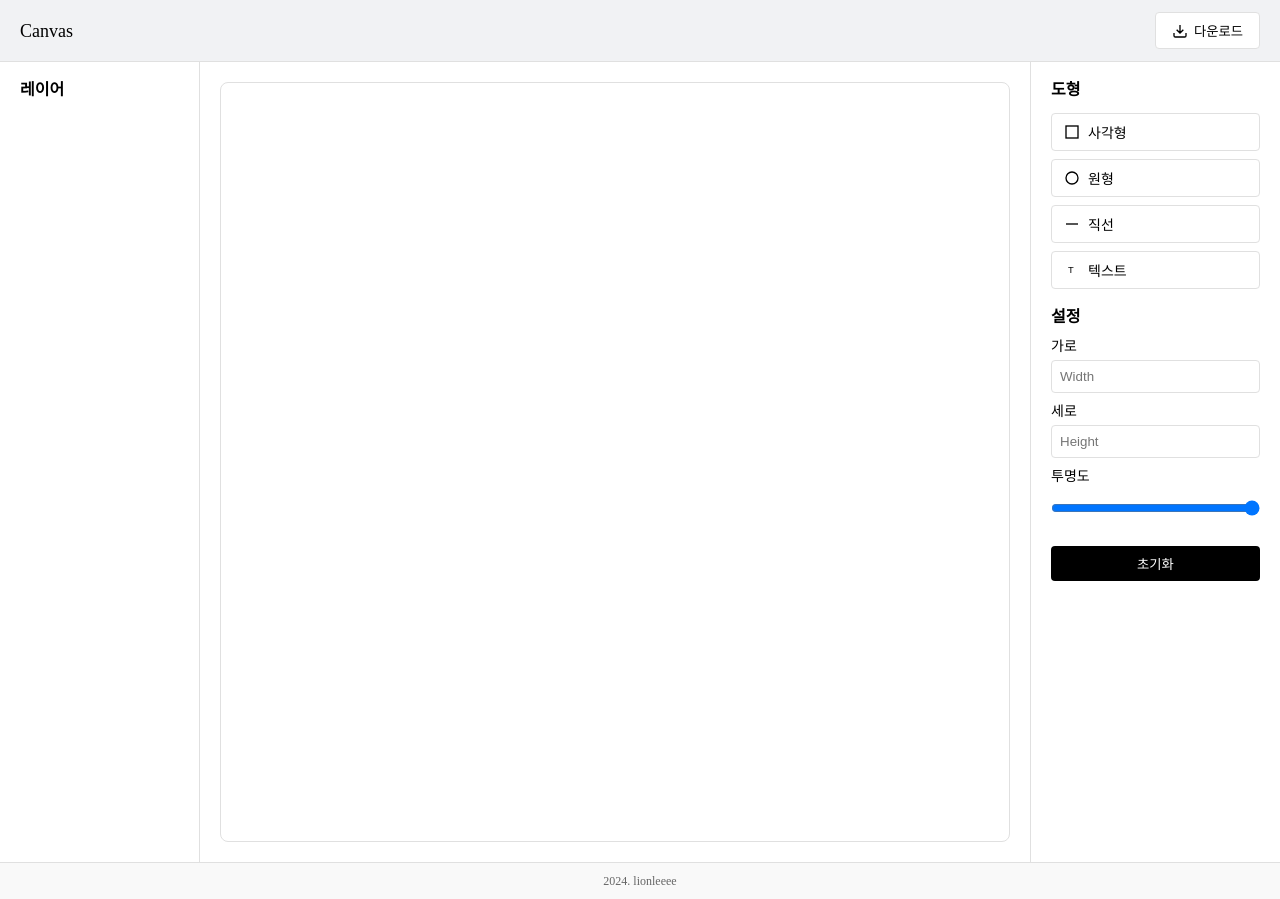
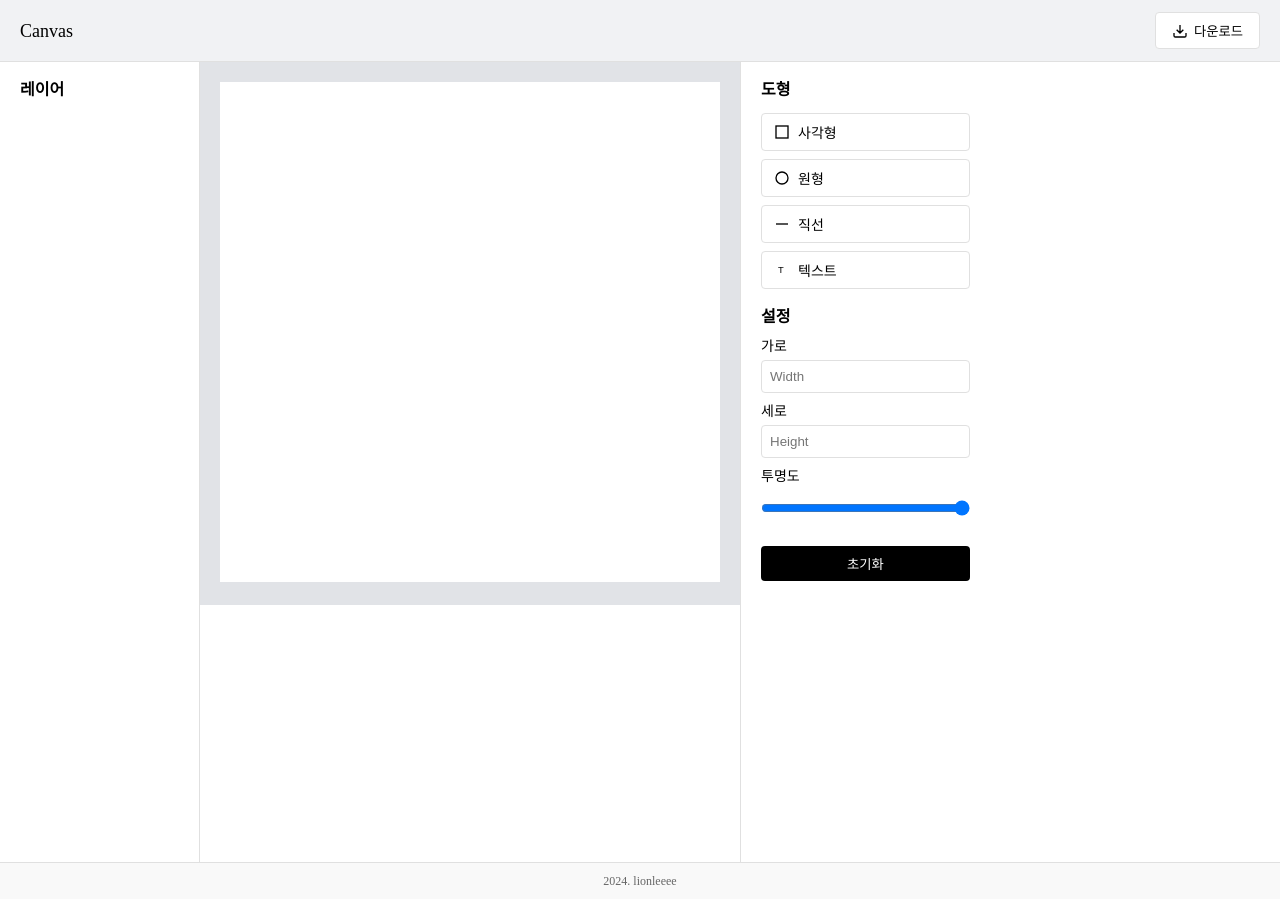
Before and after one commit to lionleeee/vanilla-figma-spa, a website built with Vite: page index.html in a window 1280 px wide. Built offline with nearby package versions, Linux system fonts and the light colour scheme.

Commit message:
feat : 캔버스 컴포넌트 생성

```diff
--- /dev/null
+++ b/src/features/canvas/components/CanvasArea.js
@@ -0,0 +1,29 @@
+export default class CanvasArea extends HTMLElement {
+  constructor() {
+    super();
+    this.context = null;
+    this.width = 500;
+    this.height = 500;
+  }
+  async connectedCallback() {
+    this.render();
+    await Promise.resolve();
+    this.initCanvas();
+  }
+
+  render() {
+    this.innerHTML = `
+    <div class="main-canvas">
+      <canvas id="drawingCanvas" width="${this.width}" height="${this.height}"></canvas>
+    </div>
+  `;
+  }
+
+  initCanvas() {
+    this.canvas = this.querySelector('#drawingCanvas');
+    this.context = this.canvas.getContext('2d');
+    this.context.fillStyle = 'white';
+    this.context.fillRect(0, 0, this.canvas.width, this.canvas.height);
+  }
+}
+customElements.define('canvas-area', CanvasArea);
--- a/src/pages/CanvasPage.js
+++ b/src/pages/CanvasPage.js
@@ -1,15 +1,12 @@
 import '../features/canvas/components/CanvasLayerSidebar.js';
 import '../features/canvas/components/CanvasToolsSidebar.js';
-
+import '../features/canvas/components/CanvasArea.js';
 export default class CanvasPage extends HTMLElement {
   connectedCallback() {
     this.innerHTML = `
       <div class="container">
         <canvas-layer-sidebar></canvas-layer-sidebar>
-        <div class="main-canvas">
-          <div class="canvas-area">
-          </div>
-        </div>
+          <canvas-area></canvas-area>
         <canvas-tools-sidebar></canvas-tools-sidebar>
       </div>
     `;
--- a/src/style.css
+++ b/src/style.css
@@ -50,6 +50,7 @@
 .main-canvas {
   flex: 1;
   padding: 20px;
+  background: #e1e3e7;
 }
 
 .canvas-area {
```
